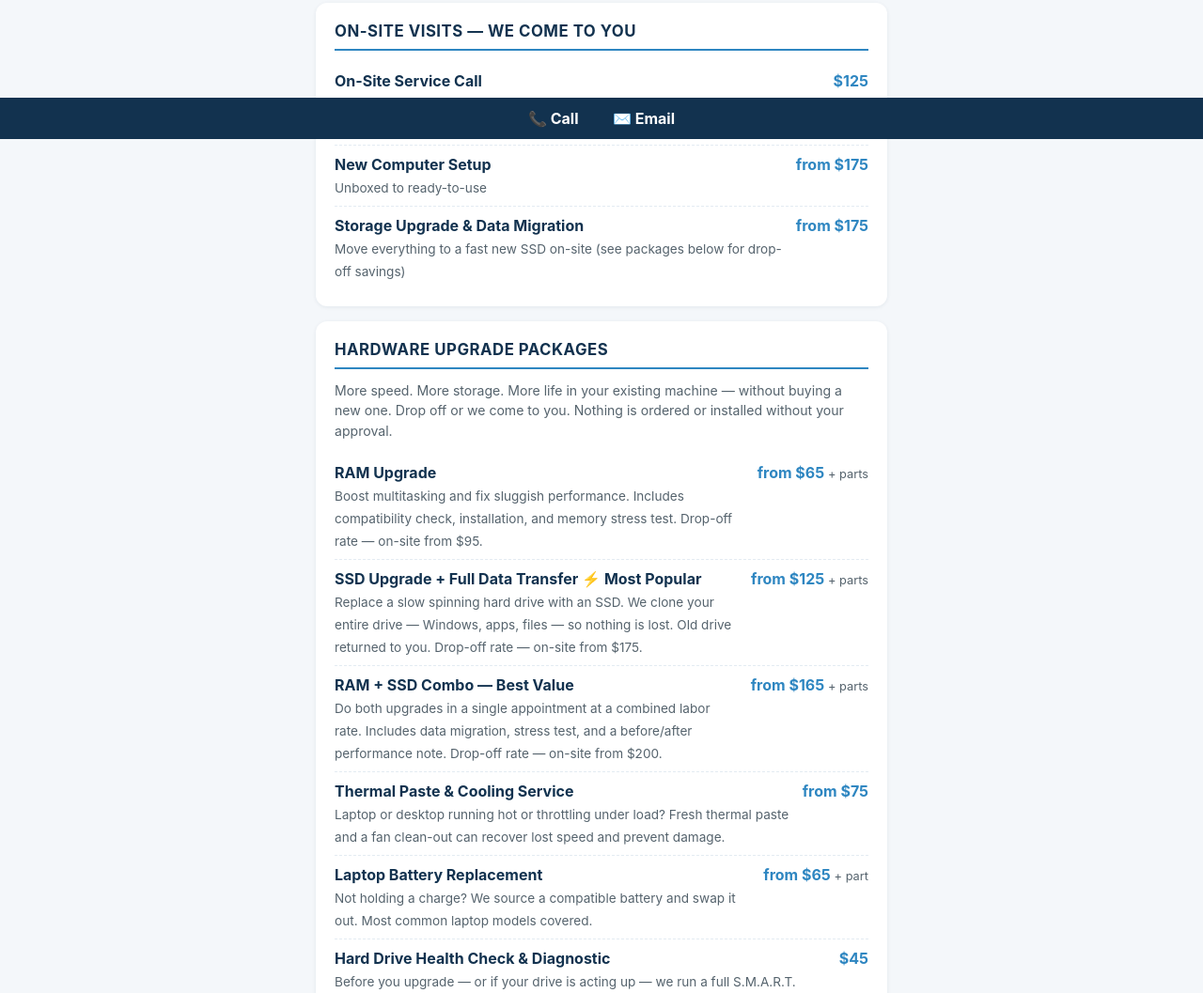
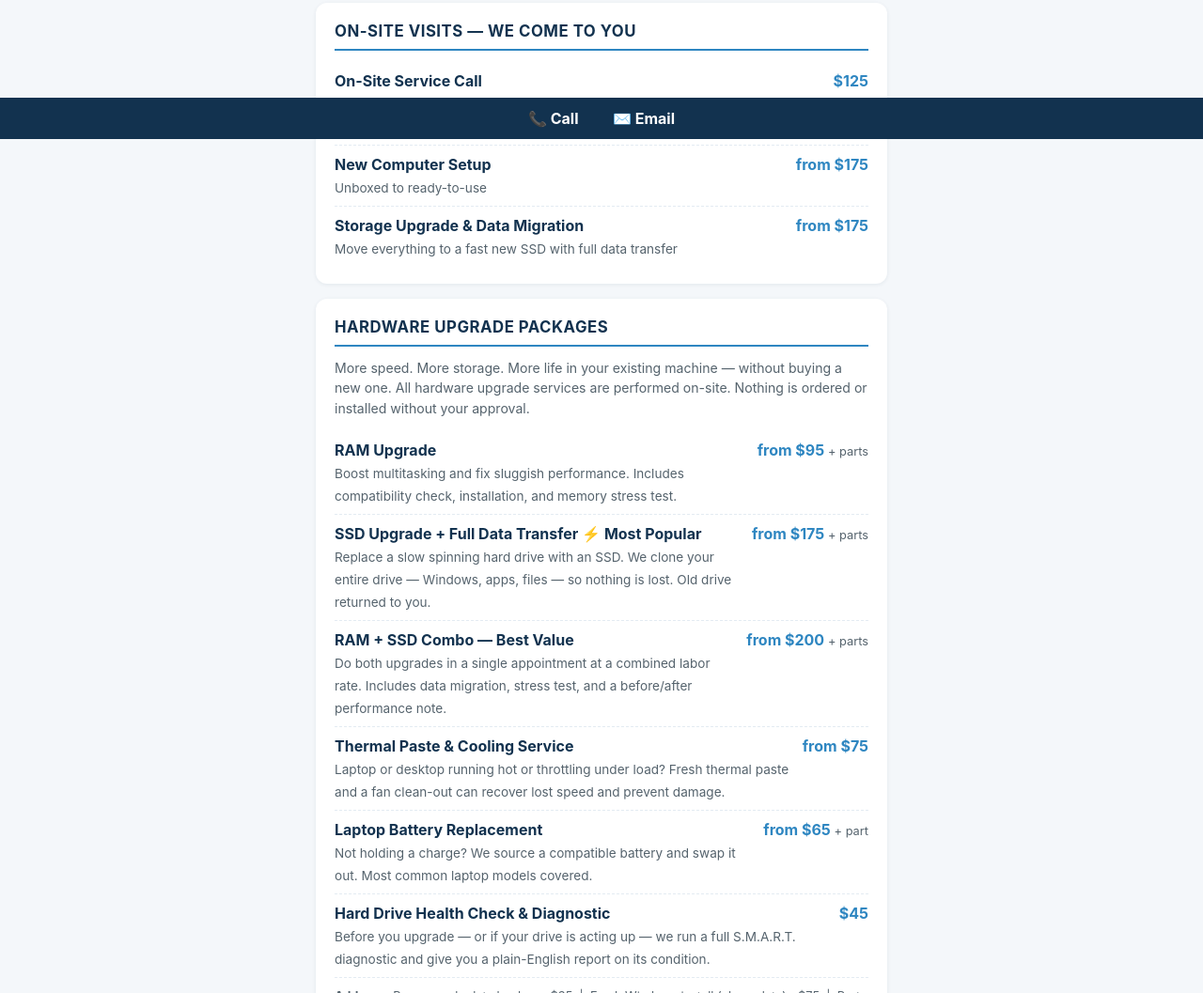
Before and after one commit to NerdSurgeryIT/NerdSurgeryIT.github.io, a plain HTML site: page index.html in a window 1280 px wide. Shown: the part 652-1709 px from the top of the page at 94% size. Drawn offline with Linux system fonts and the light colour scheme.

Commit message:
Update index.html
Fixed "Dropoff charge" confusion

```diff
--- a/index.html
+++ b/index.html
@@ -149,7 +149,7 @@
             <div class="price">from $175</div>
         </div>
         <div class="item">
-            <div class="desc"><b>Storage Upgrade &amp; Data Migration</b><span>Move everything to a fast new SSD on-site (see packages below for drop-off savings)</span></div>
+            <div class="desc"><b>Storage Upgrade &amp; Data Migration</b><span>Move everything to a fast new SSD with full data transfer</span></div>
             <div class="price">from $175</div>
         </div>
     </section>
@@ -157,30 +157,30 @@
     <!-- ═══ HARDWARE UPGRADE PACKAGES ═══ -->
     <section id="upgrade-packages">
         <h2>Hardware Upgrade Packages</h2>
-        <p style="font-size:0.88rem;color:#55636d;margin-bottom:14px;">More speed. More storage. More life in your existing machine — without buying a new one. Drop off or we come to you. Nothing is ordered or installed without your approval.</p>
+        <p style="font-size:0.88rem;color:#55636d;margin-bottom:14px;">More speed. More storage. More life in your existing machine — without buying a new one. All hardware upgrade services are performed on-site. Nothing is ordered or installed without your approval.</p>
 
         <div class="item">
             <div class="desc">
                 <b>RAM Upgrade</b>
-                <span>Boost multitasking and fix sluggish performance. Includes compatibility check, installation, and memory stress test. Drop-off rate — on-site from $95.</span>
+                <span>Boost multitasking and fix sluggish performance. Includes compatibility check, installation, and memory stress test.</span>
             </div>
-            <div class="price">from $65 <span style="font-weight:400;font-size:0.8rem;color:#55636d;">+ parts</span></div>
+            <div class="price">from $95 <span style="font-weight:400;font-size:0.8rem;color:#55636d;">+ parts</span></div>
         </div>
 
         <div class="item">
             <div class="desc">
                 <b>SSD Upgrade + Full Data Transfer ⚡ Most Popular</b>
-                <span>Replace a slow spinning hard drive with an SSD. We clone your entire drive — Windows, apps, files — so nothing is lost. Old drive returned to you. Drop-off rate — on-site from $175.</span>
+                <span>Replace a slow spinning hard drive with an SSD. We clone your entire drive — Windows, apps, files — so nothing is lost. Old drive returned to you.</span>
             </div>
-            <div class="price">from $125 <span style="font-weight:400;font-size:0.8rem;color:#55636d;">+ parts</span></div>
+            <div class="price">from $175 <span style="font-weight:400;font-size:0.8rem;color:#55636d;">+ parts</span></div>
         </div>
 
         <div class="item">
             <div class="desc">
                 <b>RAM + SSD Combo — Best Value</b>
-                <span>Do both upgrades in a single appointment at a combined labor rate. Includes data migration, stress test, and a before/after performance note. Drop-off rate — on-site from $200.</span>
+                <span>Do both upgrades in a single appointment at a combined labor rate. Includes data migration, stress test, and a before/after performance note.</span>
             </div>
-            <div class="price">from $165 <span style="font-weight:400;font-size:0.8rem;color:#55636d;">+ parts</span></div>
+            <div class="price">from $200 <span style="font-weight:400;font-size:0.8rem;color:#55636d;">+ parts</span></div>
         </div>
 
         <div class="item">
```
